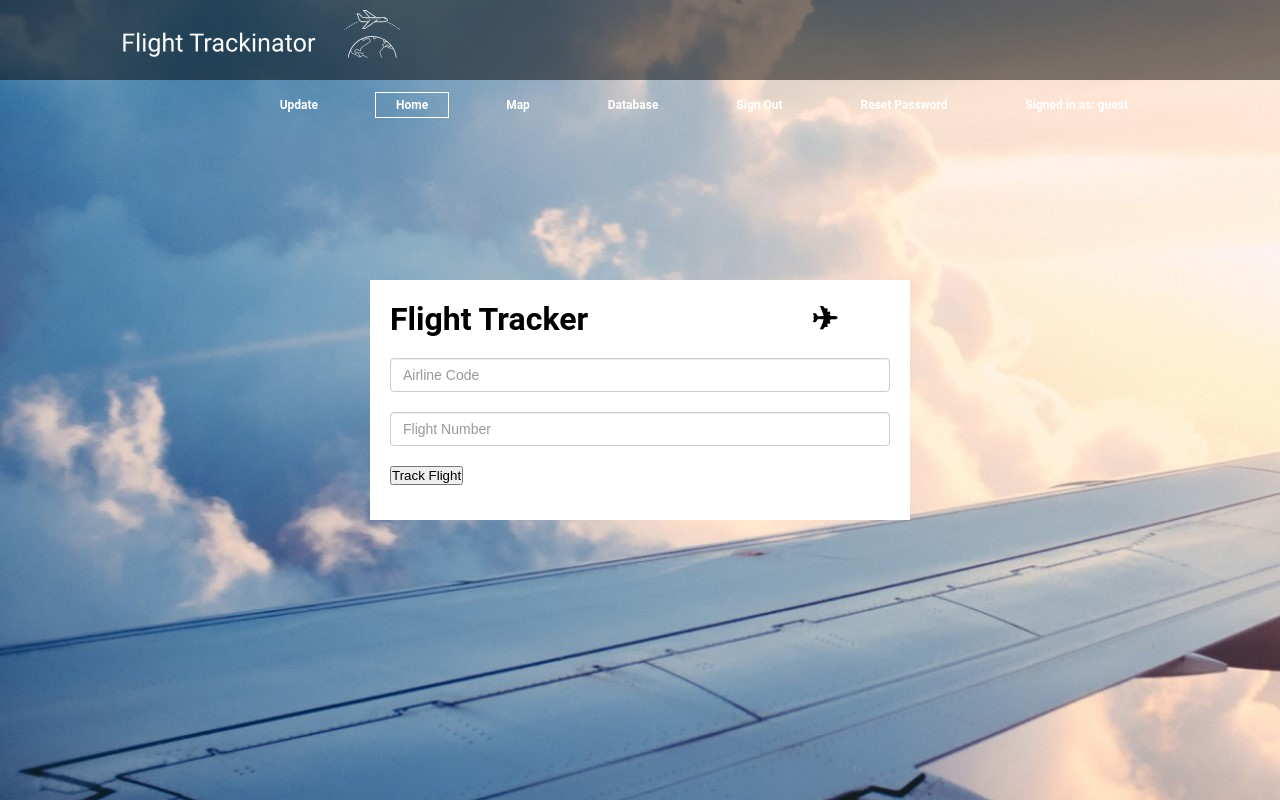
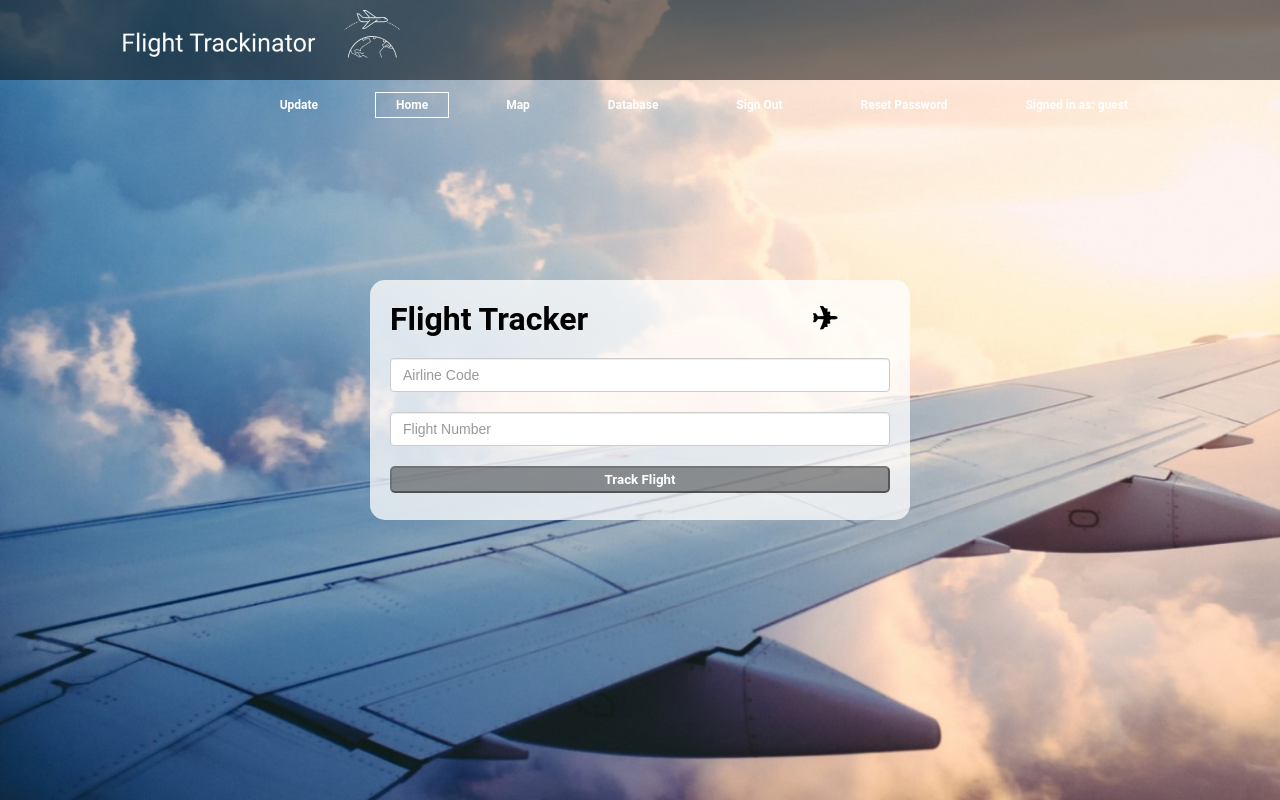
Before and after one commit to J-Hassel/FlightTrackinator3000, a PHP site: page /home.php in a window 1280 px wide. Run offline with PHP 8.4, Linux system fonts and the light colour scheme; a user stored in the database is signed in; some libraries are stand-ins or nearby versions.

Commit message:
minor styling changes

```diff
--- a/website/database.php
+++ b/website/database.php
@@ -25,10 +25,10 @@ require_once "config.php";
 
    <style>
       table#t01 tr:nth-child(even) {
-          background-color: #eee;
+          background-color: #fff;
       }
       table#t01 tr:nth-child(odd) {
-         background-color: #fff;
+         background-color: #eee;
       }
       table#t01 th {
           background-color: black;
--- a/website/home.php
+++ b/website/home.php
@@ -27,7 +27,7 @@ if(!isset($_SESSION["loggedin"]) || $_SESSION["loggedin"] !== true){
         select: function (event, ui) {
            event.preventDefault();
            var data = ui.item;
-          var arr = data.value.split(',');
+          var arr = data.value.split(' - ');
           $("#airline").val(arr[1])
          }
        });
@@ -66,7 +66,7 @@ if(!isset($_SESSION["loggedin"]) || $_SESSION["loggedin"] !== true){
 				<div class="flight-number-form">
 					<input name="flight_num"id="flight_num" type="text" placeholder="Flight Number" class="form-control">
 				</div>
-            <input type="submit" value="Track Flight" name="Submit">
+            <input type="submit" value="Track Flight" name="Submit" class="ft-submit">
 			</form>
 		</div>
 
--- a/website/searchAirline.php
+++ b/website/searchAirline.php
@@ -12,7 +12,7 @@ $searchTerm = $_GET['term'];
 $select =$conn->query("SELECT * FROM airline WHERE name LIKE '%".$searchTerm."%'");
 while ($row=$select->fetch_assoc())
 {
- $data[] = $row['name'] . ',' . $row['iataCode'];
+ $data[] = $row['name'] . ' - ' . $row['iataCode'];
 }
 //return json data
 echo json_encode($data);
--- a/website/searchFN.php
+++ b/website/searchFN.php
@@ -10,7 +10,7 @@ $conn = new mysqli($host, $username, $password, $databasename);
 $searchTerm = $_GET['term'];
 $airline = $_GET['airline'];
 
-$select =$conn->query("SELECT * FROM flight WHERE airline LIKE '%$airline%' AND flight_num LIKE '%$searchTerm%'");
+$select =$conn->query("SELECT * FROM flight WHERE airline LIKE '%$airline%' AND flight_num LIKE '$searchTerm%'");
 while ($row=$select->fetch_assoc())
 {
  $data[] = $row['flight_num'];
--- a/website/style.css
+++ b/website/style.css
@@ -77,6 +77,8 @@ input
 .home
 {
 	background-image: url(bg-home.jpg);
+	background-repeat: no-repeat;
+	background-size: cover;
 }
 
 .row
@@ -89,10 +91,26 @@ input
 {
 	width: 500px;
 	height: 200px;
-	background-color: white;
+	background-color: rgba(255,255,255,.75);
 	margin: 0 auto;
 	margin-top: 200px;
 	padding: 20px;
+	border-radius: 15px;
+}
+
+.ft-submit
+{
+	padding: 4px;
+	width: 100%;
+	border-radius: 5px;
+	border-color: rgba(0,0,0,.4);
+	background-color: rgba(0,0,0,.4);
+}
+input.ft-submit[type=submit]
+{
+    font-family: 'Roboto', sans-serif;
+    font-weight: 600;
+    color: white;
 }
 
 
@@ -106,11 +124,6 @@ input
 	margin-top: 20px;
 }
 
-.plane-icon
-{
-	float: right;
-	margin-right: 30px;
-}
 
 .form-control {
    display: block;
--- a/website/trackflight.php
+++ b/website/trackflight.php
@@ -80,7 +80,7 @@ $dstCity = $flightRow['city'];
 $sql = "SELECT * FROM flight WHERE aircraft_id = '$aircraft_id'";
 $result = $link->query($sql);
 if ($result->num_rows > 0) {
-  echo "<center><h1 style=\"padding: 20px;\">$airline - Flight $flight_num  &nbsp :: &nbsp $srcCity &nbsp ✈ &nbsp $dstCity</h1>";
+  echo "<center><h1 style=\"padding: 20px;\">" . utf8_encode($airline) . " - Flight " . utf8_encode($flight_num) . "  &nbsp :: &nbsp " . utf8_encode($srcCity) . " &nbsp ✈ &nbsp " . utf8_encode($dstCity) . "</h1>";
   $count = mysqli_field_count($link);
   $header = "<table id='t01'><tr>";
   for($x = 0; $x < $count; $x++){
```
